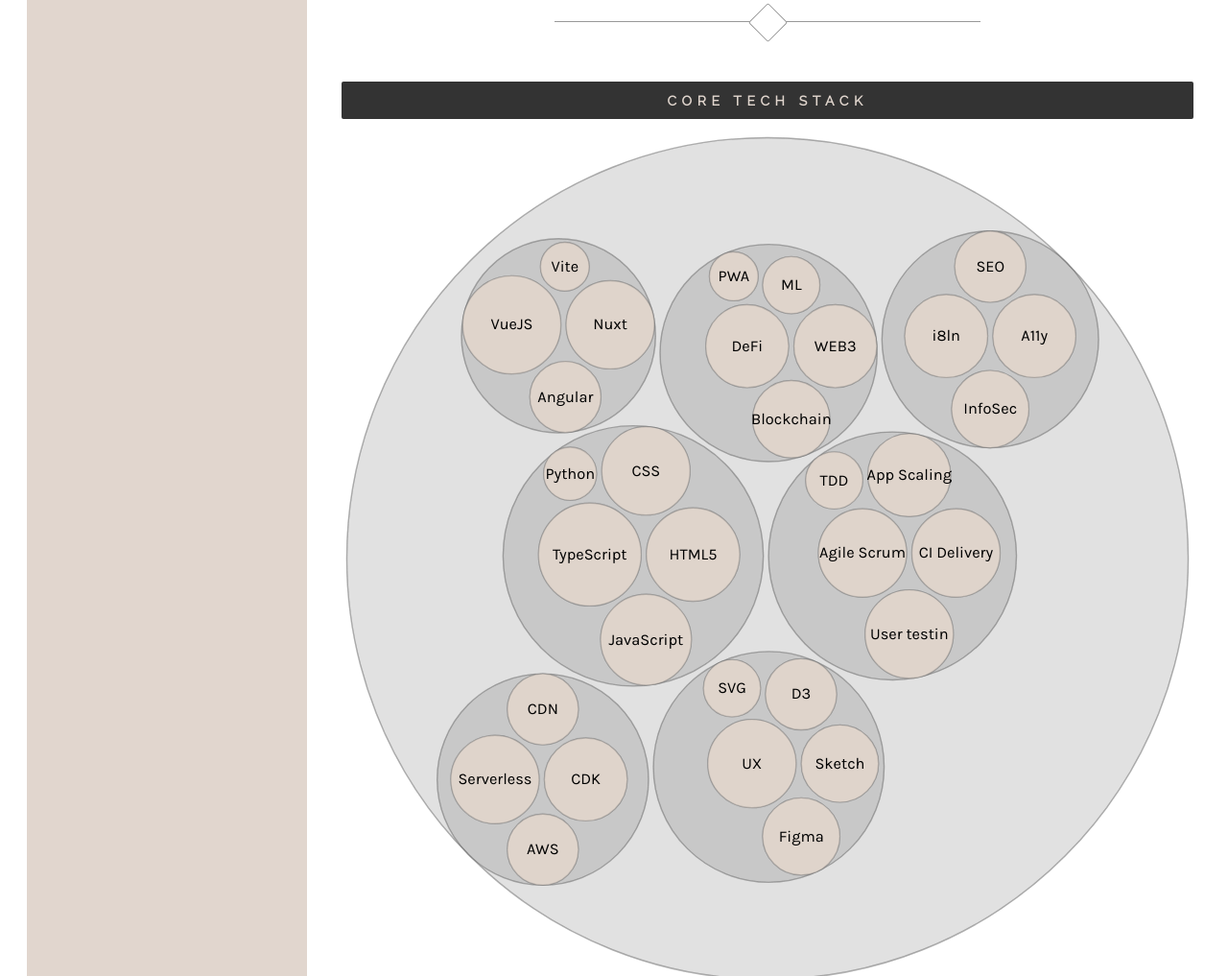
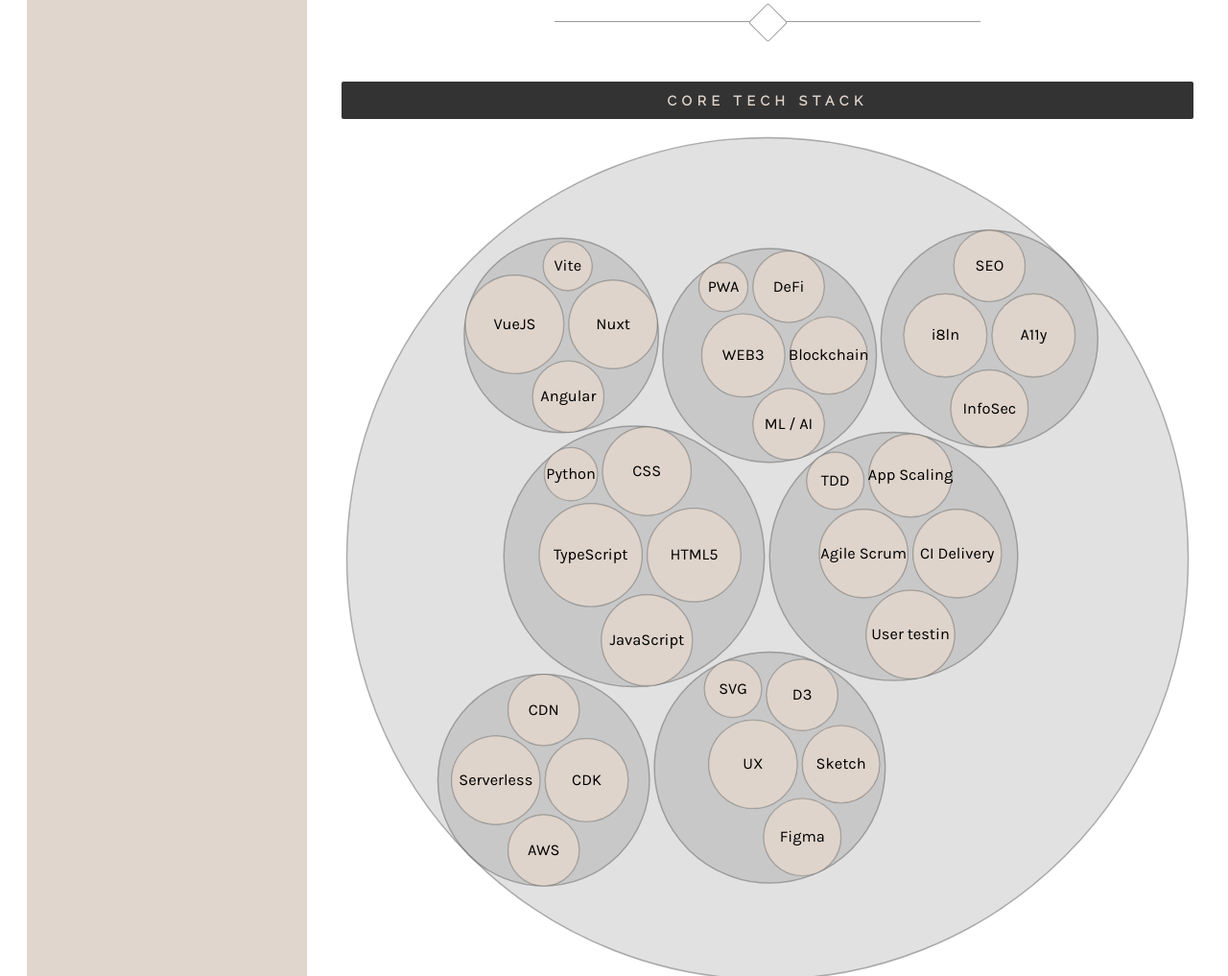
Before and after one commit to jimmythecoder/jimmythecoder.github.io, a website built with webpack: page index.html in a window 1280 px wide. Shown: the part 3626-4643 px from the top of the page at 96% size. Built offline with nearby package versions, Linux system fonts and the light colour scheme; a web font is replaced by a local one.

Commit message:
2023 Resume update

```diff
--- a/assets/data/skills.json
+++ b/assets/data/skills.json
@@ -61,9 +61,9 @@
   {
    "name": "Emerging",
    "children": [
-      {"name": "ML", "size": 40},
+      {"name": "ML / AI", "size": 60},
       {"name": "Blockchain", "size": 70},
-      {"name": "DeFi", "size": 80},
+      {"name": "DeFi", "size": 60},
       {"name": "PWA", "size": 30},
       {"name": "WEB3", "size": 80}
    ]
```
Also changed, not shown: index.ejs (+2 -15 lines).
